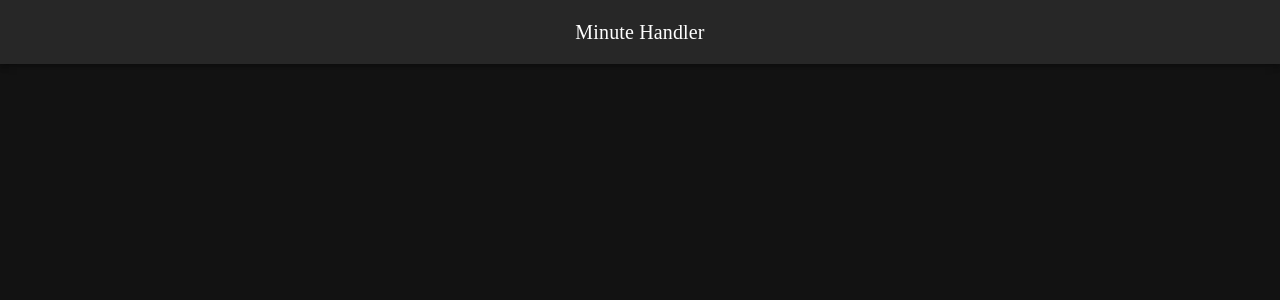
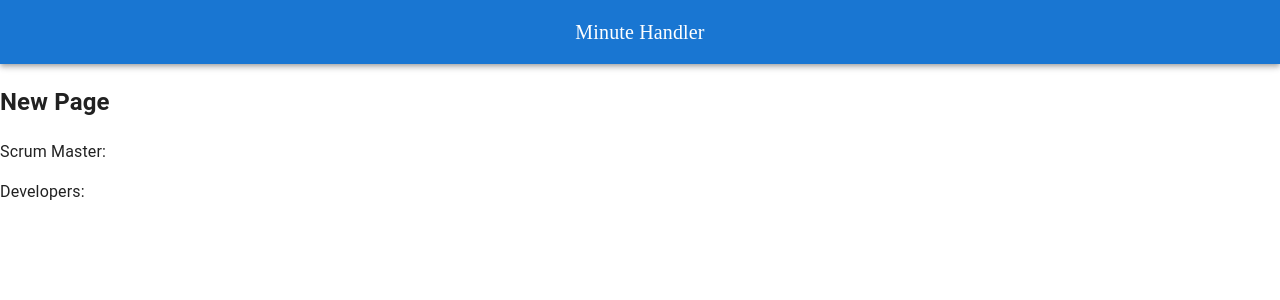
Before and after one commit to reheant/McHacks11, a React (Create React App) app in the folder client/: page /Initialization in a window 1280 px wide. Before the commit this address had no page. Shown: the top 300 px of the page. Built offline with nearby package versions, Linux system fonts and the light colour scheme.

Commit message:
Initialization page

```diff
--- a/client/src/Components/Header.jsx
+++ b/client/src/Components/Header.jsx
@@ -4,11 +4,12 @@ import AppBar from '@mui/material/AppBar';
 import Box from '@mui/material/Box';
 import Toolbar from '@mui/material/Toolbar';
 import Typography from '@mui/material/Typography';
+import { Link } from 'react-router-dom';
 
 export default function ButtonAppBar() {
   const theme = createTheme({
     palette: {
-      mode: 'dark',
+      mode: 'light',
     },
   });
 
@@ -19,7 +20,9 @@ export default function ButtonAppBar() {
         <AppBar position="static">
           <Toolbar>
             <Typography variant="h6" component="div" sx={{ flexGrow: 1, textAlign: 'center', fontFamily: 'Nunito' }}>
-              Minute Handler
+              <a href="/" style={{ textDecoration: 'none', color: 'inherit' }}>
+                Minute Handler
+              </a>
             </Typography>
           </Toolbar>
         </AppBar>
--- a/client/src/Components/Home.jsx
+++ b/client/src/Components/Home.jsx
@@ -1,4 +1,6 @@
+// TeamForm.js
 import React, { useState } from "react";
+import { useNavigate } from 'react-router-dom';
 import {
   Container,
   TextField,
@@ -15,11 +17,12 @@ import AddCircleOutlineIcon from "@mui/icons-material/AddCircleOutline";
 import RemoveCircleOutlineIcon from "@mui/icons-material/RemoveCircleOutline";
 import AnimatedText from './AnimatedText';
 
-
 const TeamForm = () => {
   const [scrumMaster, setScrumMaster] = useState("");
   const [newDeveloper, setNewDeveloper] = useState("");
   const [developers, setDevelopers] = useState([]);
+
+  const navigate = useNavigate();
 
   const handleScrumMasterChange = (event) => {
     setScrumMaster(event.target.value);
@@ -32,7 +35,7 @@ const TeamForm = () => {
   const addDeveloper = () => {
     if (newDeveloper) {
       setDevelopers([...developers, newDeveloper]);
-      setNewDeveloper(""); // Reset the input field
+      setNewDeveloper("");
     }
   };
 
@@ -43,18 +46,19 @@ const TeamForm = () => {
 
   const handleSubmit = (event) => {
     event.preventDefault();
-    // Handle form submission, probably send to your server
     console.log("Scrum Master:", scrumMaster);
     console.log("Developers:", developers);
+    navigate('/Initialization', { state: { scrumMaster, developers } });
   };
 
   return (
     <>
-    <Box sx={{display: 'flex', justifyContent: 'center', alignItems: 'center',height:'100px'}}> <h1><AnimatedText text="Welcome to My App" animationClassName="letter-animation" /></h1></Box>
-    <Box sx={{display: 'flex', justifyContent: 'center', alignItems: 'center', height: '600px', maxHeight:"1000px"}}>
+      <Box sx={{display: 'flex', justifyContent: 'center', alignItems: 'center', height: '100px'}}>
+        <h1><AnimatedText text="Welcome to My App" animationClassName="letter-animation" /></h1>
+      </Box>
+      <Box sx={{display: 'flex', justifyContent: 'center', alignItems: 'center', height: '600px', maxHeight: "1000px"}}>
         <Container maxWidth="sm">
-
-      <Paper sx={{ padding: "20px", marginTop: "20px",boxShadow: '0px 4px 20px rgba(0, 0, 0, 0.3)'}}>
+          <Paper sx={{ padding: "20px", marginTop: "20px", boxShadow: '0px 4px 20px rgba(0, 0, 0, 0.3)' }}>
             <form onSubmit={handleSubmit}>
               <Grid container spacing={2} alignItems="center">
                 <Grid item xs={12}>
--- /dev/null
+++ b/client/src/Components/Initialization.jsx
@@ -0,0 +1,23 @@
+// NewPage.js
+import React from 'react';
+import { useLocation } from 'react-router-dom';
+
+const NewPage = () => {
+  const location = useLocation();
+  const { scrumMaster, developers } = location.state || {};
+
+  return (
+    <div>
+      <h2>New Page</h2>
+      <p>Scrum Master: {scrumMaster}</p>
+      <p>Developers:</p>
+      <ul>
+        {developers && developers.map((developer, index) => (
+          <li key={index}>{developer}</li>
+        ))}
+      </ul>
+    </div>
+  );
+};
+
+export default NewPage;
--- a/client/src/Components/Routes.jsx
+++ b/client/src/Components/Routes.jsx
@@ -1,12 +1,14 @@
 import React from 'react';
 import { BrowserRouter as Router, Route, Routes } from 'react-router-dom';
-import Home from './Home'; // Update this path if necessary
+import Home from './Home';
+import Initialization from './Initialization'
 
 const RoutesComponent = () => {
   return (
     <Router>
       <Routes>
         <Route path="/" element={<Home />} />
+        <Route path="/Initialization" element={<Initialization />} />
       </Routes>
     </Router>
   );
```
Lines whose indentation alone changed are shown as unchanged.
